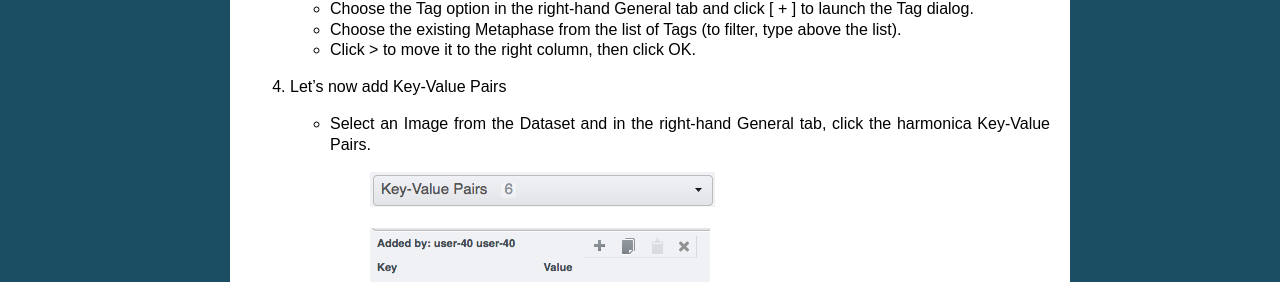
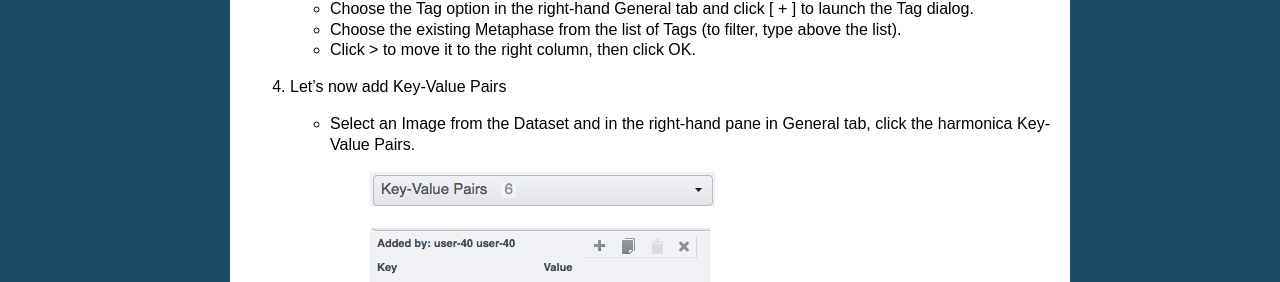
Before and after one commit to ome/omero-guide-introduction, a Sphinx documentation site: the page built from docs/annotate.rst, in a window 1280 px wide. Shown: the part 813-1095 px from the top of the page. Built offline with Sphinx 7.4.7, drawn with Linux system fonts in a browser that asks for light colours.

Commit message:
One more explanation

```diff
--- a/docs/annotate.rst
+++ b/docs/annotate.rst
@@ -55,7 +55,7 @@ We will show:
 
 #. Let’s now add Key-Value Pairs
 
-   - Select an Image from the Dataset and in the right-hand General tab, click the harmonica Key-Value Pairs.
+   - Select an Image from the Dataset and in the right-hand pane in General tab, click the harmonica Key-Value Pairs.
 
       |image0|
 
```
